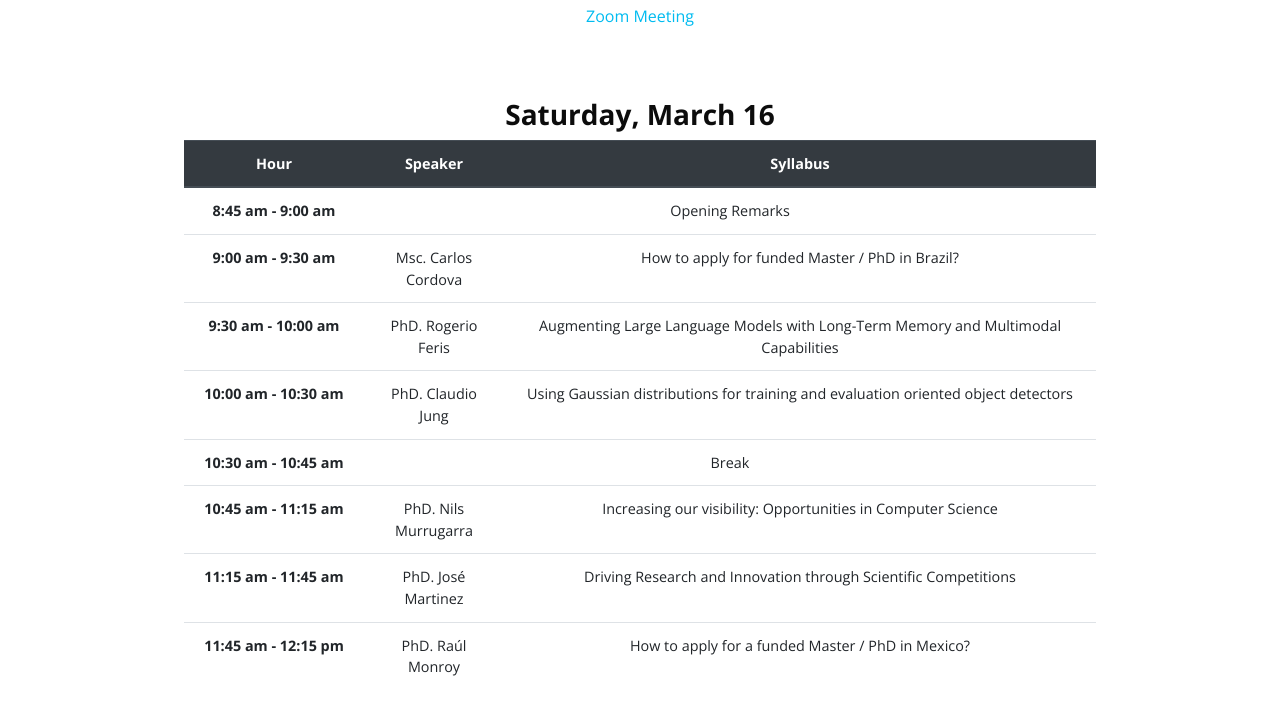
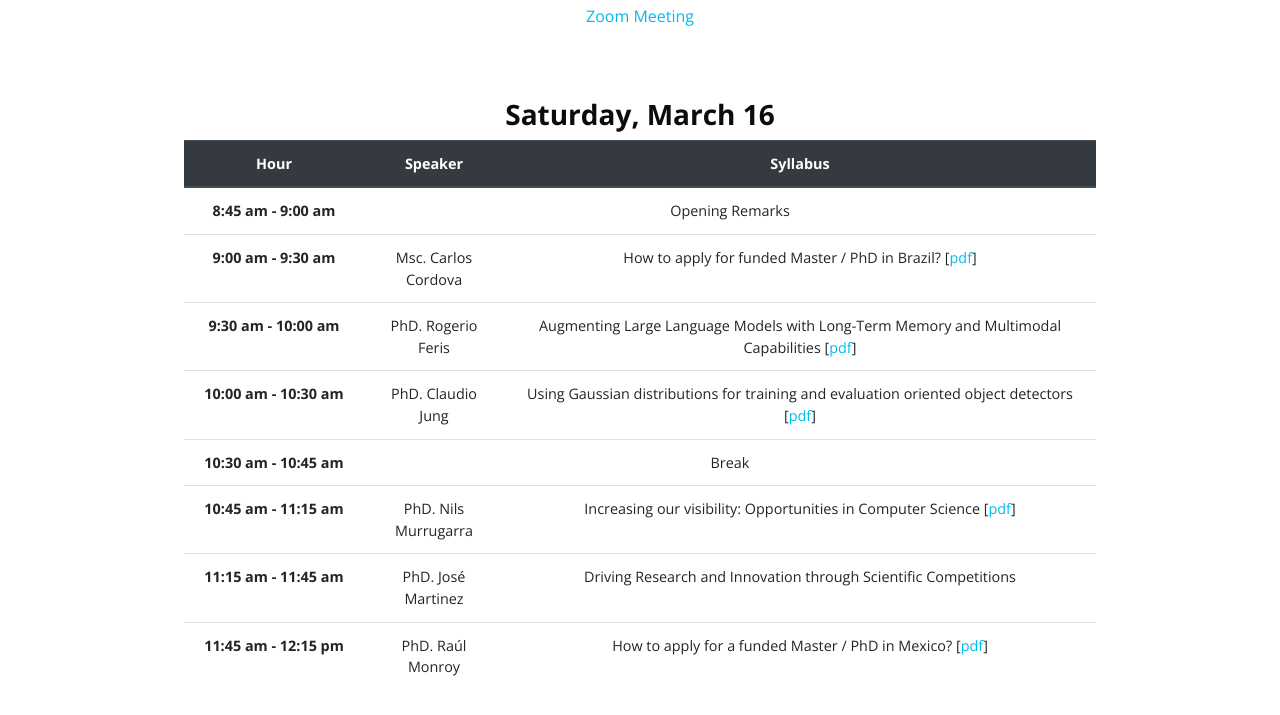
Before and after one commit to LatinResearchProgram/GoogleExploreCSR, a plain HTML site: page workshop/index.html in a window 1280 px wide. Shown: the part 237-952 px from the top of the page. Drawn offline with nearby package versions, Linux system fonts and the light colour scheme.

Commit message:
Update index.html

```diff
--- a/workshop/index.html
+++ b/workshop/index.html
@@ -128,17 +128,17 @@
                       <tr onclick="$('#details1_2').modal()">
                         <th  scope="row">9:00 am - 9:30 am</th>
                         <td>Msc. Carlos Cordova</td>
-                        <td>How to apply for funded Master / PhD in Brazil?</td>
+                        <td>How to apply for funded Master / PhD in Brazil? [<a href="https://github.com/LatinResearchProgram/GoogleExploreCSR/blob/main/workshop/talks/march_16_cordova.pdf">pdf</a>]</td>
                       </tr>
                       <tr onclick="$('#details1_3').modal()">
                         <th  scope="row">9:30 am - 10:00 am</th>
                         <td>PhD. Rogerio Feris</td>
-                        <td>Augmenting Large Language Models with Long-Term Memory and Multimodal Capabilities</td>
+                        <td>Augmenting Large Language Models with Long-Term Memory and Multimodal Capabilities [<a href="https://github.com/LatinResearchProgram/GoogleExploreCSR/blob/main/workshop/talks/march_16_feris.pdf">pdf</a>]</td>
                       </tr>
                       <tr onclick="$('#details1_4').modal()">
                         <th  scope="row">10:00 am - 10:30 am</th>
                         <td>PhD. Claudio Jung</td>
-                        <td>Using Gaussian distributions for training and evaluation oriented object detectors</td>
+                        <td>Using Gaussian distributions for training and evaluation oriented object detectors [<a href="https://github.com/LatinResearchProgram/GoogleExploreCSR/blob/main/workshop/talks/march_16_jung.pdf">pdf</a>]</td>
                       </tr>
                       <tr class="break-table" onclick="$('#details1_5').modal()">
                         <th  scope="row">10:30 am - 10:45 am</th>
@@ -147,7 +147,7 @@
                       <tr onclick="$('#details1_6').modal()">
                         <th  scope="row">10:45 am - 11:15 am</th>
                         <td>PhD. Nils Murrugarra</td>
-                        <td>Increasing our visibility: Opportunities in Computer Science</td>
+                        <td>Increasing our visibility: Opportunities in Computer Science [<a href="https://github.com/LatinResearchProgram/GoogleExploreCSR/blob/main/workshop/talks/march_16_murrugarra.pdf">pdf</a>]</td>
                       </tr>
                       <tr onclick="$('#details1_7').modal()">
                         <th  scope="row">11:15 am - 11:45 am</th>
@@ -157,7 +157,7 @@
                       <tr onclick="$('#details1_8').modal()">
                         <th  scope="row">11:45 am - 12:15 pm</th>
                         <td>PhD. Raúl Monroy</td>
-                        <td>How to apply for a funded Master / PhD in Mexico?</td>
+                        <td>How to apply for a funded Master / PhD in Mexico? [<a href="https://github.com/LatinResearchProgram/GoogleExploreCSR/blob/main/workshop/talks/march_16_monroy.pdf">pdf</a>]</td>
                       </tr>
                     </tbody>
                   </table>
```
